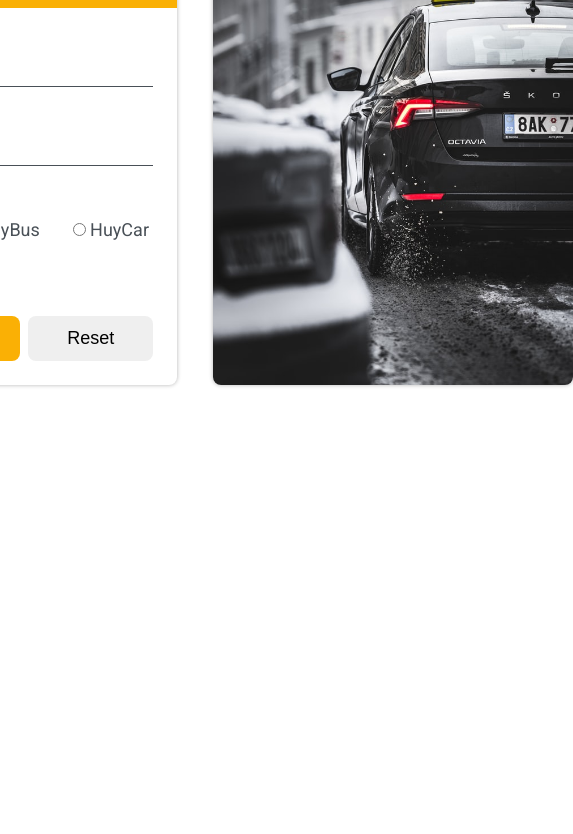
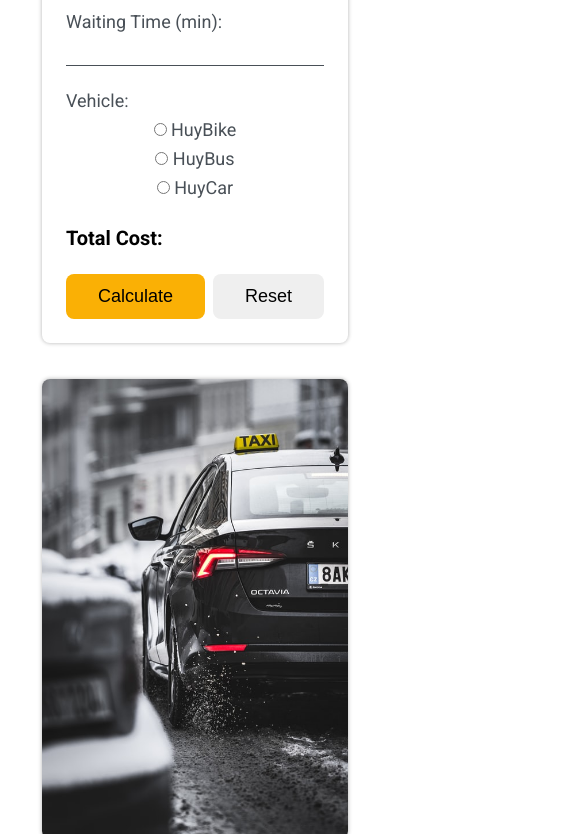
Before and after one commit to huyphamfc/javascript, a plain HTML site: page Section--05--HuyGo/index.html in a window 390 px wide. Shown: the part 264-1098 px from the top of the page, 573 px wide, since content can reach past the window. Before the commit the page ends 844 px from the top, so only its background shows below. Drawn offline with Linux system fonts and the light colour scheme.

Commit message:
HuyGo - Responsive

```diff
--- a/Section--05--HuyGo/css/style.css
+++ b/Section--05--HuyGo/css/style.css
@@ -51,6 +51,7 @@ body {
     background-image: url(../img/car.jpg);
     background-position: center;
     background-size: cover;
+    height: 46rem;
 }
 
 .tag__title,
@@ -143,3 +144,21 @@ body {
     background-color: var(--color-grey);
     color: var(--color-pallet);
 }
+
+/* RESPONSIVE */
+@media (max-width: 50em) {
+    .main {
+        height: auto;
+        padding: 9.6rem 0;
+    }
+
+    .container {
+        grid-template-columns: 1fr;
+    }
+}
+
+@media (max-width: 34em) {
+    .form__select {
+        flex-direction: column;
+    }
+}
```
